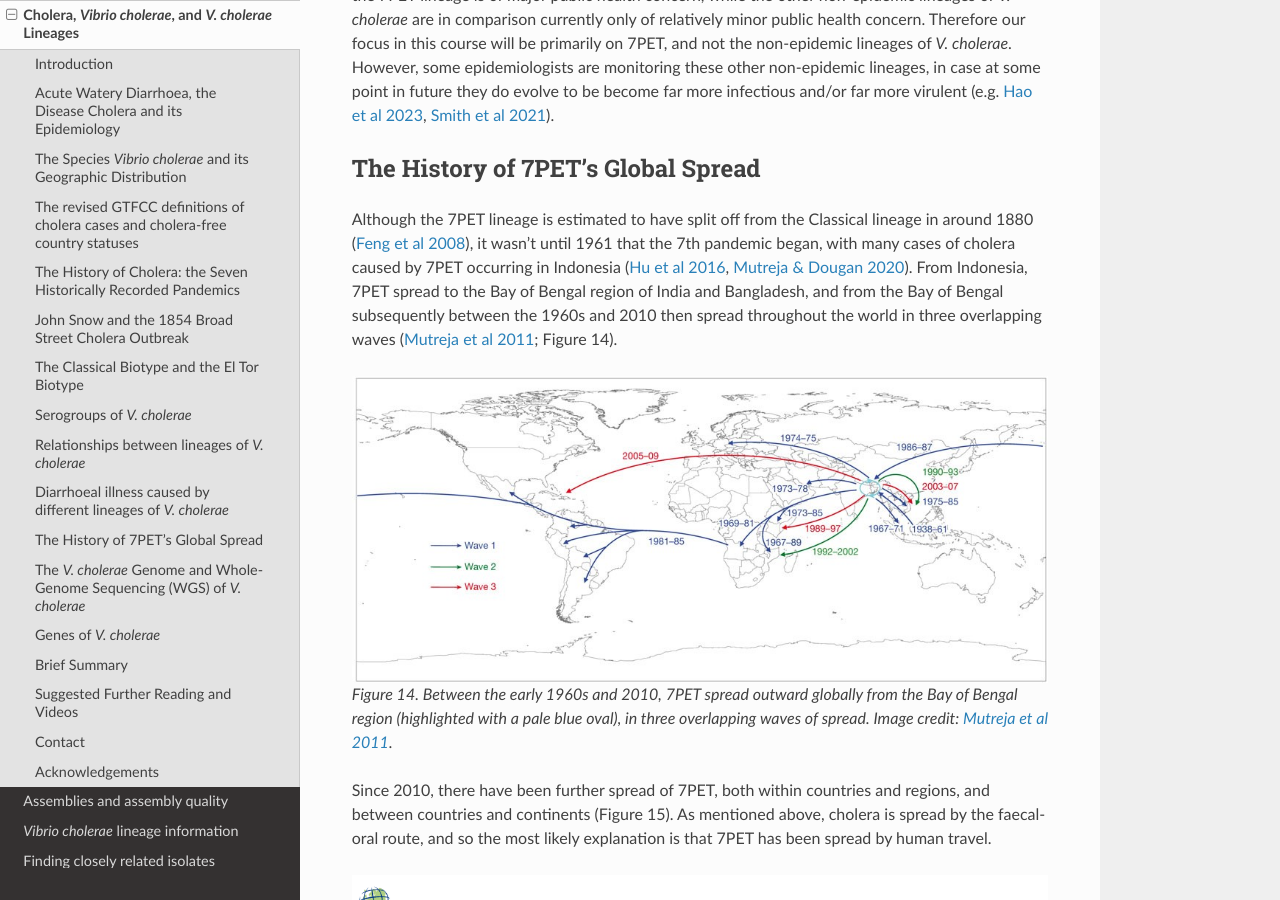
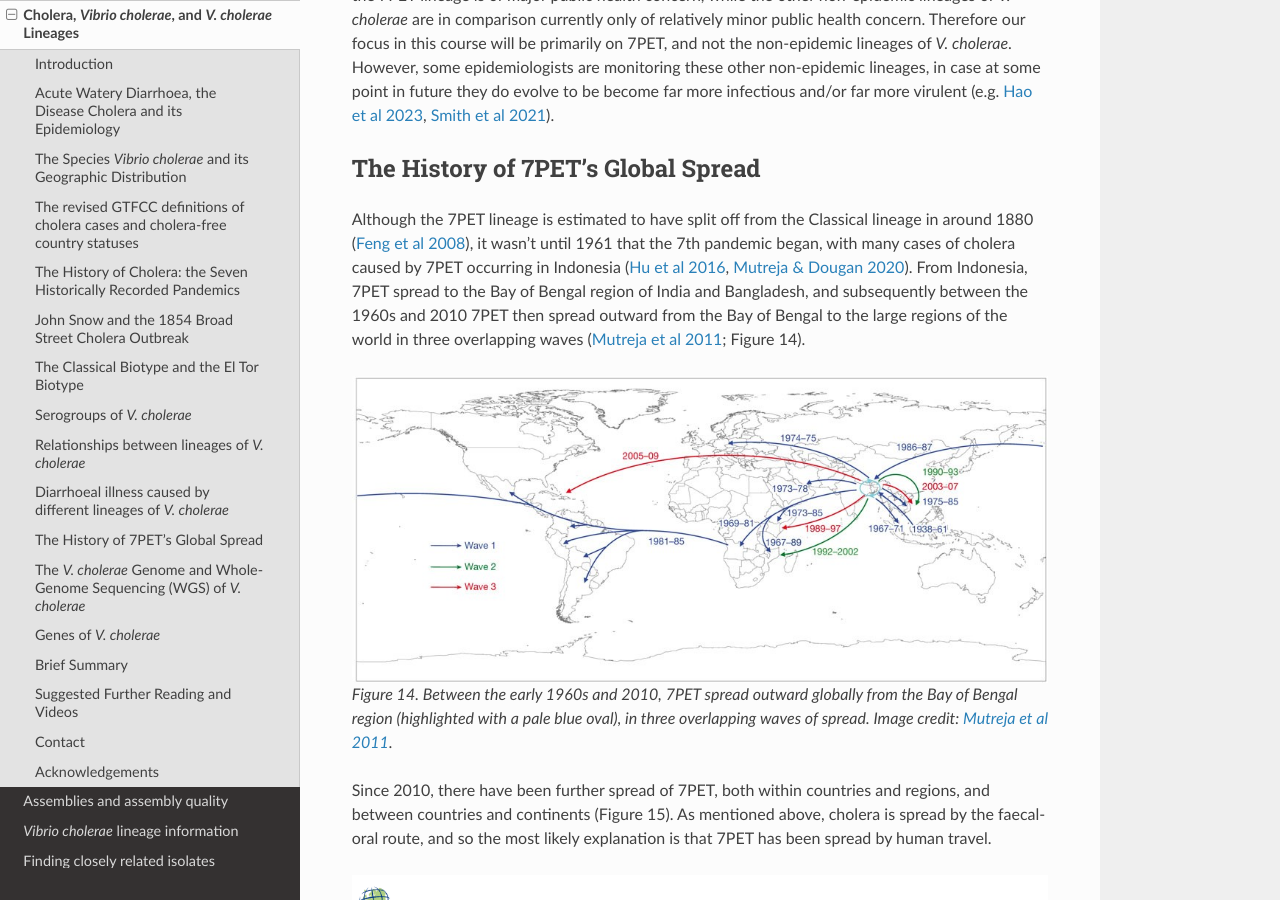
Before and after one commit to avrilcoghlan/cholerabook, a Sphinx documentation site: the page built from docs/source/vibriogenomes.rst, in a window 1280 px wide and 900 px high, scrolled down 12785 px. Built offline with Sphinx 7.4.7 and the Read the Docs theme 2.0.0, drawn with Linux system fonts in a browser that asks for light colours.

Commit message:
Update vibriogenomes.rst

```diff
--- a/docs/source/vibriogenomes.rst
+++ b/docs/source/vibriogenomes.rst
@@ -401,8 +401,8 @@ The History of 7PET's Global Spread
 
 Although the 7PET lineage is estimated to have split off from the Classical lineage in around 1880 (`Feng et al 2008`_),
 it wasn't until 1961 that the 7th pandemic began, with many cases of cholera caused by 7PET occurring in Indonesia (`Hu et al 2016`_, `Mutreja & Dougan 2020`_).
-From Indonesia, 7PET spread to the Bay of Bengal region of India and Bangladesh, and from the Bay of Bengal subsequently between the 1960s and 2010 then spread
-throughout the world in three overlapping waves (`Mutreja et al 2011`_; Figure 14).
+From Indonesia, 7PET spread to the Bay of Bengal region of India and Bangladesh, and subsequently between the 1960s and 2010 7PET then spread outward from the Bay of Bengal
+to the large regions of the world in three overlapping waves (`Mutreja et al 2011`_; Figure 14).
 
 .. _Feng et al 2008: https://pubmed.ncbi.nlm.nih.gov/19115014/
 
```
